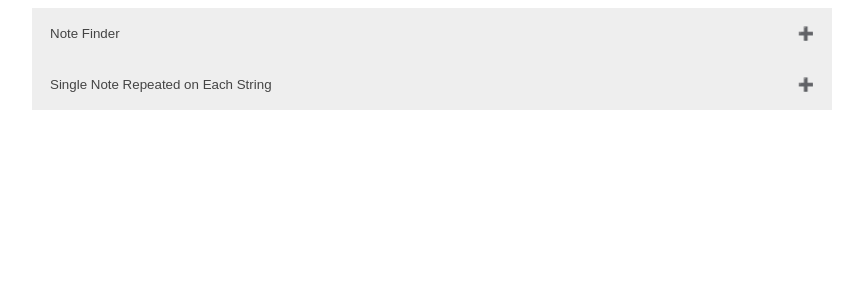
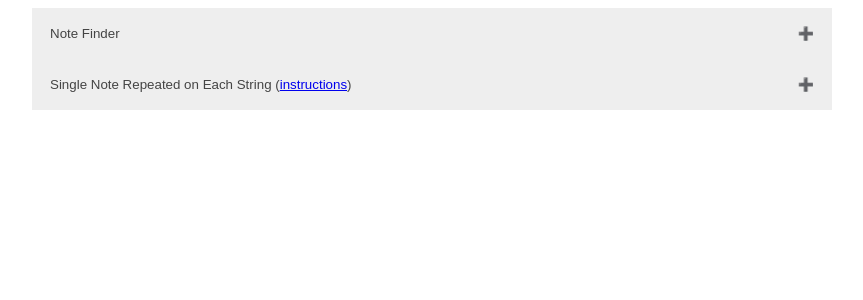
Before and after one commit to craigargh/guitar-practice-aiohttp, a Python web app: template templates/index.html in a window 1280 px wide. Shown: the top 300 px of the page, without its empty margins (208-1071 px from the left). Run offline with Jinja, Linux system fonts and the light colour scheme; the template is opened without the code that fills it, so the values that code supplies are empty.

Commit message:
Add link to instruction video

```diff
--- a/templates/index.html
+++ b/templates/index.html
@@ -81,7 +81,7 @@
         </ul>
     </div>
 
-    <button class="accordion">Single Note Repeated on Each String</button>
+    <button class="accordion">Single Note Repeated on Each String (<a href = "https://www.youtube.com/watch?v=PJddQ6Q0UDo">instructions</a>)</button>
     <div class="panel">
         <ul>
             <li><a href="/note-on-each-string/">Natural</a></li>
```
